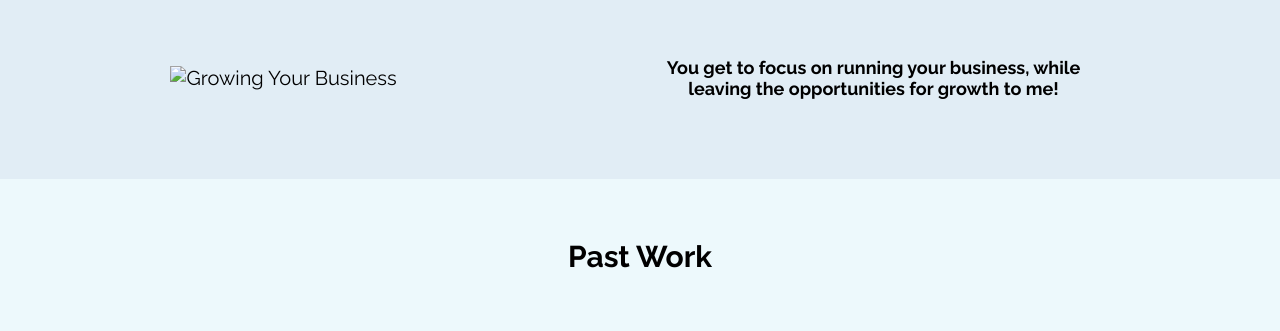
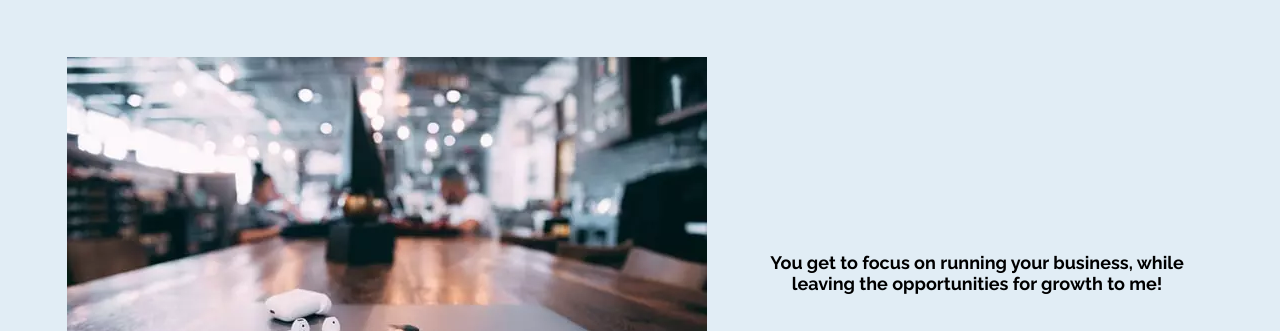
Before and after one commit to crumler/2022-portfolio, a plain HTML site: page index.html in a window 1280 px wide. Shown: the part 1283-1614 px from the top of the page. Drawn offline with nearby package versions, Linux system fonts and the light colour scheme; the site is published under a folder, as on GitHub Pages, so addresses that start at the root find nothing.

Commit message:
fixed dead image

```diff
--- a/index.html
+++ b/index.html
@@ -76,7 +76,7 @@
 
     <div class="flex-container-space-around">
       <div class="photo-container">
-        <img src="/assets/images/grow_business.webp" alt="Growing Your Business">
+        <img src="./assets/images/grow_business.webp" alt="Growing Your Business">
       </div>
 
       <h3>You get to focus on running your business, while leaving the opportunities for growth to me!</h3>
```
